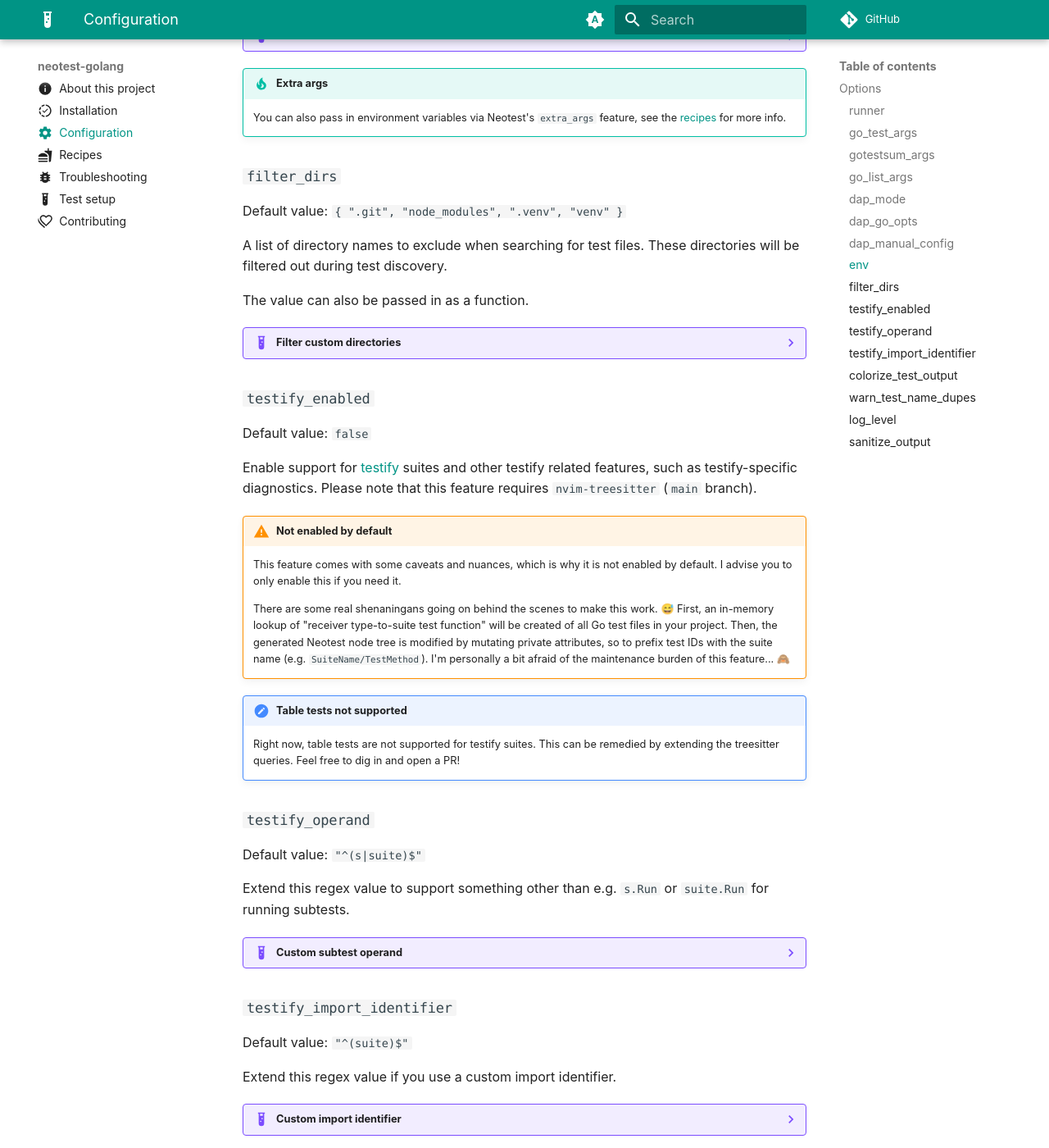
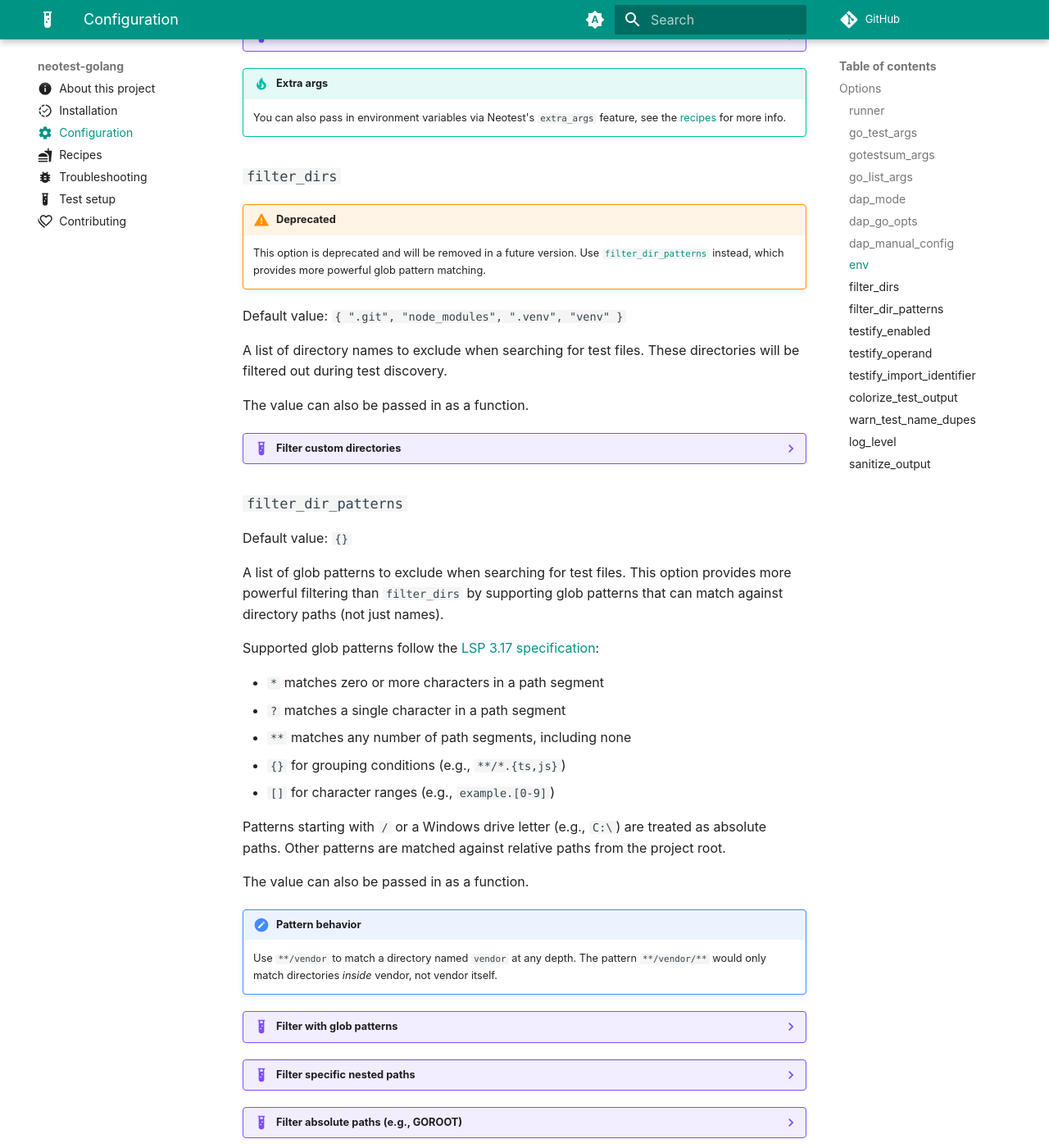
Before and after one commit to fredrikaverpil/neotest-golang, an MkDocs documentation site: the page built from docs/config.md, in a window 1280 px wide and 1400 px high, scrolled down 2801 px. Shown: the whole window at 82% size. Built offline with MkDocs 1.6.1 and Material for MkDocs 9.7.7, drawn with Linux system fonts in a browser that asks for light colours; comment, search, counter and statistics services are not loaded; some of the changed text lies outside the part shown.

Commit message:
feat: pattern matching based filtering (#514)

````diff
--- a/docs/config.md
+++ b/docs/config.md
@@ -169,6 +169,12 @@ The value can also be passed in as a function.
 
 ### `filter_dirs`
 
+!!! warning "Deprecated"
+
+    This option is deprecated and will be removed in a future version.
+    Use [`filter_dir_patterns`](#filter_dir_patterns) instead, which provides
+    more powerful glob pattern matching.
+
 Default value: `{ ".git", "node_modules", ".venv", "venv" }`
 
 A list of directory names to exclude when searching for test files. These
@@ -206,6 +212,106 @@ The value can also be passed in as a function.
     require("neotest").setup({
       adapters = {
         require("neotest-golang")(config), -- Apply configuration
+      },
+    })
+    ```
+
+### `filter_dir_patterns`
+
+Default value: `{}`
+
+A list of glob patterns to exclude when searching for test files. This option
+provides more powerful filtering than `filter_dirs` by supporting glob patterns
+that can match against directory paths (not just names).
+
+Supported glob patterns follow the
+[LSP 3.17 specification](https://microsoft.github.io/language-server-protocol/specifications/lsp/3.17/specification/#documentFilter):
+
+- `*` matches zero or more characters in a path segment
+- `?` matches a single character in a path segment
+- `**` matches any number of path segments, including none
+- `{}` for grouping conditions (e.g., `**/*.{ts,js}`)
+- `[]` for character ranges (e.g., `example.[0-9]`)
+
+Patterns starting with `/` or a Windows drive letter (e.g., `C:\`) are treated
+as absolute paths. Other patterns are matched against relative paths from the
+project root.
+
+The value can also be passed in as a function.
+
+!!! note "Pattern behavior"
+
+    Use `**/vendor` to match a directory named `vendor` at any depth.
+    The pattern `**/vendor/**` would only match directories *inside* vendor,
+    not vendor itself.
+
+??? example "Filter with glob patterns"
+
+    ```lua
+    local config = {
+      filter_dir_patterns = {
+        "**/vendor",        -- Any directory named 'vendor' at any depth
+        "**/testdata",      -- Any directory named 'testdata' at any depth
+        "third_party/**",   -- Everything inside 'third_party' at project root
+      },
+    }
+    require("neotest").setup({
+      adapters = {
+        require("neotest-golang")(config),
+      },
+    })
+    ```
+
+??? example "Filter specific nested paths"
+
+    Unlike `filter_dirs` which matches by name only, `filter_dir_patterns`
+    can target specific paths:
+
+    ```lua
+    local config = {
+      filter_dir_patterns = {
+        "foo/baz",     -- Only matches ./foo/baz, not ./bar/baz
+        "src/vendor",  -- Only matches ./src/vendor, not ./pkg/vendor
+      },
+    }
+    require("neotest").setup({
+      adapters = {
+        require("neotest-golang")(config),
+      },
+    })
+    ```
+
+??? example "Filter absolute paths (e.g., GOROOT)"
+
+    ```lua
+    local config = {
+      filter_dir_patterns = {
+        "/usr/local/go/**",  -- Filter Go installation directory
+      },
+    }
+    require("neotest").setup({
+      adapters = {
+        require("neotest-golang")(config),
+      },
+    })
+    ```
+
+??? example "Use function for dynamic patterns"
+
+    ```lua
+    local config = {
+      filter_dir_patterns = function()
+        -- Get GOROOT dynamically
+        local goroot = vim.fn.system("go env GOROOT"):gsub("\n", "")
+        return {
+          "**/vendor",
+          goroot .. "/**",
+        }
+      end,
+    }
+    require("neotest").setup({
+      adapters = {
+        require("neotest-golang")(config),
       },
     })
     ```
````
Also changed, not shown: 6 other files.
